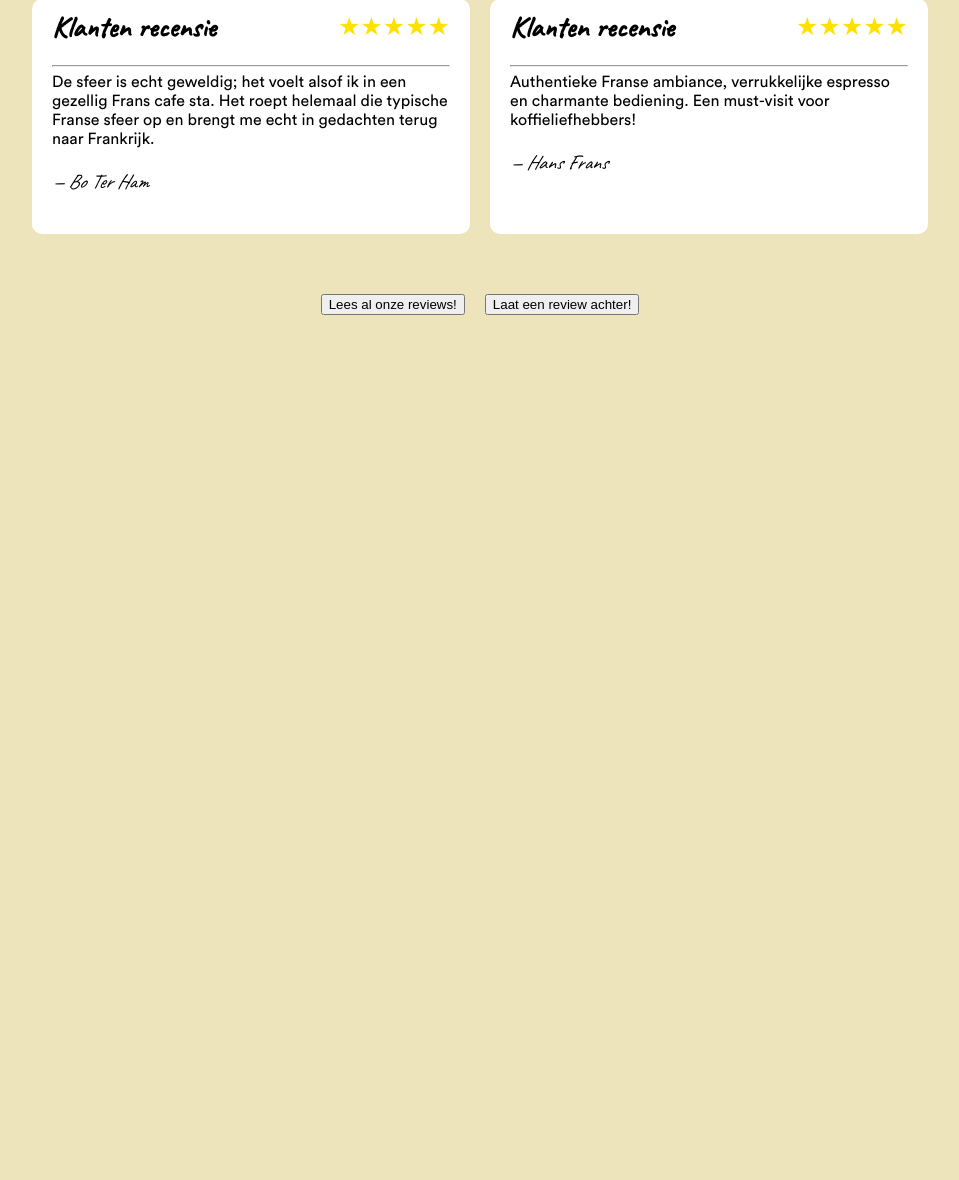
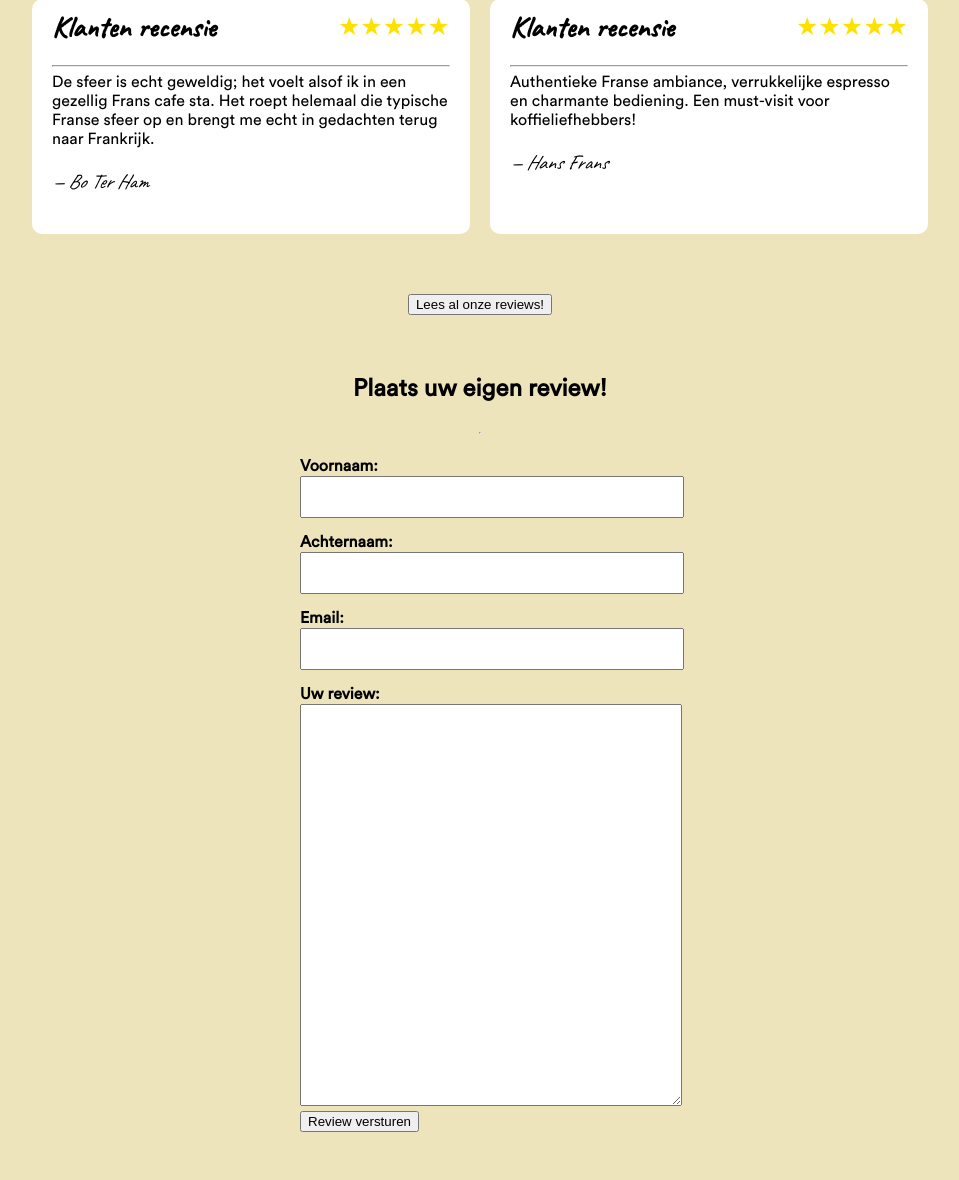
Before and after one commit to StefanSpitse4pm/OUI, a PHP site: page /html/reviewPage.html in a window 1280 px wide. Shown: the part 406-1586 px from the top of the page, without its empty margins (160-1119 px from the left). Before the commit the page ends 721 px from the top, so only its background shows below. Run offline with PHP 8.4, Linux system fonts and the light colour scheme.

Commit message:
reviewPage: Review plaatsen formulier gemaakt.

```diff
--- a/css/reviewPage.css
+++ b/css/reviewPage.css
@@ -15,7 +15,7 @@ body {
 }
 
 /* Algemene stijlen voor de review sectie */
-.reviews-section
+.reviewsSection
 {
     display: grid;
     grid-template-columns: repeat(2, 1fr);
@@ -29,7 +29,7 @@ body {
 }
 
 /* Review kaarten */
-.review-card
+.reviewCard
 {
     background-color: hsl(0, 0%, 100%);
     border-radius: 10px;
@@ -38,11 +38,11 @@ body {
     position: relative;
     transition: transform 0.3s ease, box-shadow 0.3 ease; /* Vloeiende overgang van 'transform' en 'box-shadow' in 0.3s met 'ease'. */
     max-width: 400px;
-    margin: 0 auto
+    margin: 0 auto;
 }
 
 /* Stijl voor header text van review */
-.review-card > .review-header
+.reviewCard > .reviewHeader
 {
     display: flex; /* Flexbox inschakelen */
     justify-content: space-between; /* Ruimte tussen de header tekst en rating sterren */
@@ -52,37 +52,37 @@ body {
     padding-top: 0;
 }
 
-.review-card > hr
+.reviewCard > hr
 {
     margin: -10px 0;
 }
 
 /* Font voor text van Review kaarten */
-.review-card > .review-text
+.reviewCard > .reviewText
 {
     font-family: 'CircularStd-Book';
 }
 
 /* Kleurcode sterren */
-.review-card > .review-header > .rating
+.reviewCard > .reviewHeader > .rating
 {
     color: hsl(53, 100%, 50%);
 }
 
-.review-card > .review-text > .review-user
+.reviewCard > .reviewText > .reviewUser
 {
     font-family: 'Caveat-Regular';
     font-size: 20px;
 }
 
 /* Wanneer cursor over recensie gaat, gaat de recensie hoveren */
-.review-card:hover
+.reviewCard:hover
 {
     transform: translateY(-5px);
     box-shadow: 0 6px 15px hsl(0, 0%, 0%, 0.15);
 }
 
-.review-buttons
+.reviewButtons
 {
     display: flex;
     grid-column: 1/ -1; /* Strekt zich uit over de kolommen van de grid */
@@ -90,3 +90,33 @@ body {
     gap: 20px; /* Ruimte tussen knoppen */
     margin-top: 20px; /* Voegt wat ruimte toe tussen de knoppen en de reviews */
 }
+.reviewFormulier
+{
+    padding: 40px;
+    font-family: 'CircularStd-Book';
+    display: flex;
+    flex-direction: column;
+    align-items: center;
+}
+
+.reviewFormulier > .formulierTitle
+{
+    display: grid;
+    justify-content: center;
+}
+
+.reviewFormulier > .userReviewSection form label
+{
+    display: flex;
+    margin-top: 15px;
+    font-weight: bold;
+}
+
+.reviewFormulier > .userReviewSection form textarea,
+.reviewFormulier > .userReviewSection form input
+{
+    width: 100%;
+    max-width: 600px;
+    padding: 10px;
+    font-size: 16px;
+}
--- a/html/reviewPage.html
+++ b/html/reviewPage.html
@@ -12,68 +12,90 @@
         <hr>
     </div>
     <main>
-        <section class="reviews-section">
-            <div class="review-card">
-                <div class="review-header">
+        <section class="reviewsSection">
+            <div class="reviewCard">
+                <div class="reviewHeader">
                     <h3>Klanten recensie</h3>
                     <div class="rating">★★★★★</div>
                 </div>
                 <hr>
-                <div class="review-text">
+                <div class="reviewText">
                     <p>Gezellige sfeer met een modern tintje, heerlijke cappuccino en vriendelijk personeel. Een vorborgen parel voor koffieliefhebbers!</p>
-                    <div class="review-user">
+                    <div class="reviewUser">
                         <p><em>— Berta Koekkoek</em></p>
                     </div>
                 </div>
             </div>
 
-            <div class="review-card">
-                <div class="review-header">
+            <div class="reviewCard">
+                <div class="reviewHeader">
                     <h3>Klanten recensie</h3>
                     <div class="rating">★★★★★</div>
                 </div>
                 <hr>
-                <div class="review-text">
+                <div class="reviewText">
                     <p>Heerlijke koffie, knusse Parijse sfeer en supervriendelijke service. Een stukje Frankrijk in elke slok!</p>
-                    <div class="review-user">
+                    <div class="reviewUser">
                         <p><em>— Henk Warrek</em></p>
                     </div>
                 </div>
             </div>
 
-            <div class="review-card">
-                <div class="review-header">
+            <div class="reviewCard">
+                <div class="reviewHeader">
                     <h3>Klanten recensie</h3>
                     <div class="rating">★★★★★</div>
                 </div>
                 <hr>
-                <div class="review-text">
+                <div class="reviewText">
                     <p>De sfeer is echt geweldig; het voelt alsof ik in een gezellig Frans cafe sta. Het roept helemaal die
                         typische Franse sfeer op en brengt me echt in gedachten terug naar Frankrijk.</p>
-                    <div class="review-user">
+                    <div class="reviewUser">
                         <p><em>— Bo Ter Ham</em></p>
                     </div>
                 </div>
             </div>
 
-            <div class="review-card">
-                <div class="review-header">
+            <div class="reviewCard">
+                <div class="reviewHeader">
                     <h3>Klanten recensie</h3>
                     <div class="rating">★★★★★</div>
                 </div>
                 <hr>
-                <div class="review-text">
+                <div class="reviewText">
                     <p>Authentieke Franse ambiance, verrukkelijke espresso en charmante bediening. Een must-visit voor koffieliefhebbers!</p>
-                    <div class="review-user">
+                    <div class="reviewUser">
                         <p><em>— Hans Frans</em></p>
                     </div>
                 </div>
             </div>
         </section>
 
-        <div class="review-buttons">
+        <div class="reviewButtons">
             <button>Lees al onze reviews!</button>
-            <button>Laat een review achter!</button>
+        </div>
+
+        <div class="reviewFormulier">
+            <div class="formulierTitle">
+                <h2>Plaats uw eigen review!</h2>
+            </div>
+            <hr>
+            <div class="userReviewSection">
+            <form>
+                <label for="name">Voornaam:</label>
+                <input type="text" id="name" name="name" required>
+
+                <label for="name">Achternaam:</label>
+                <input type="text" id="lastName" name="lastName" required>
+
+                <label for="email">Email:</label>
+                <input type="email" id="email" name="email" required>
+
+                <label for="review">Uw review:</label>
+                <textarea id="review" name="review" rows="20" required></textarea>
+
+                <button type="submit">Review versturen</button>
+            </form>
         </div>
     </main>
 </body>
```
